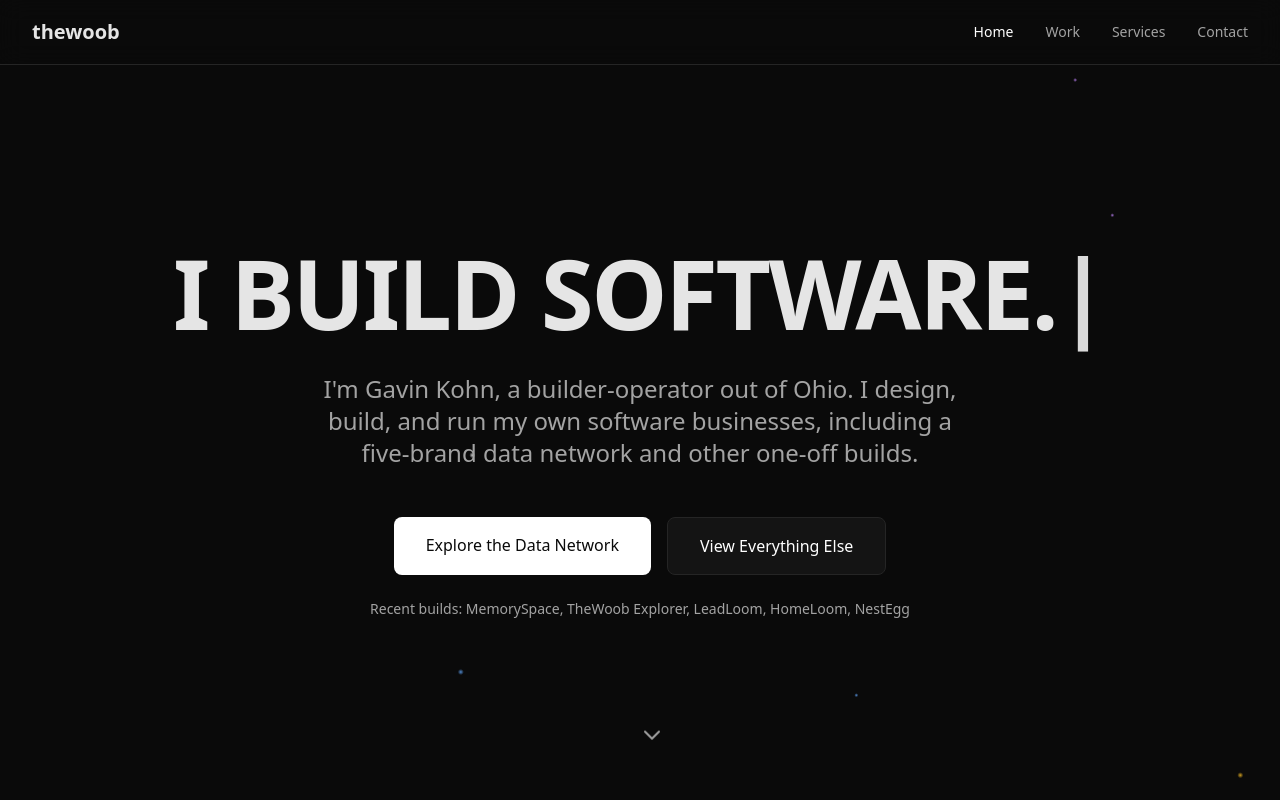
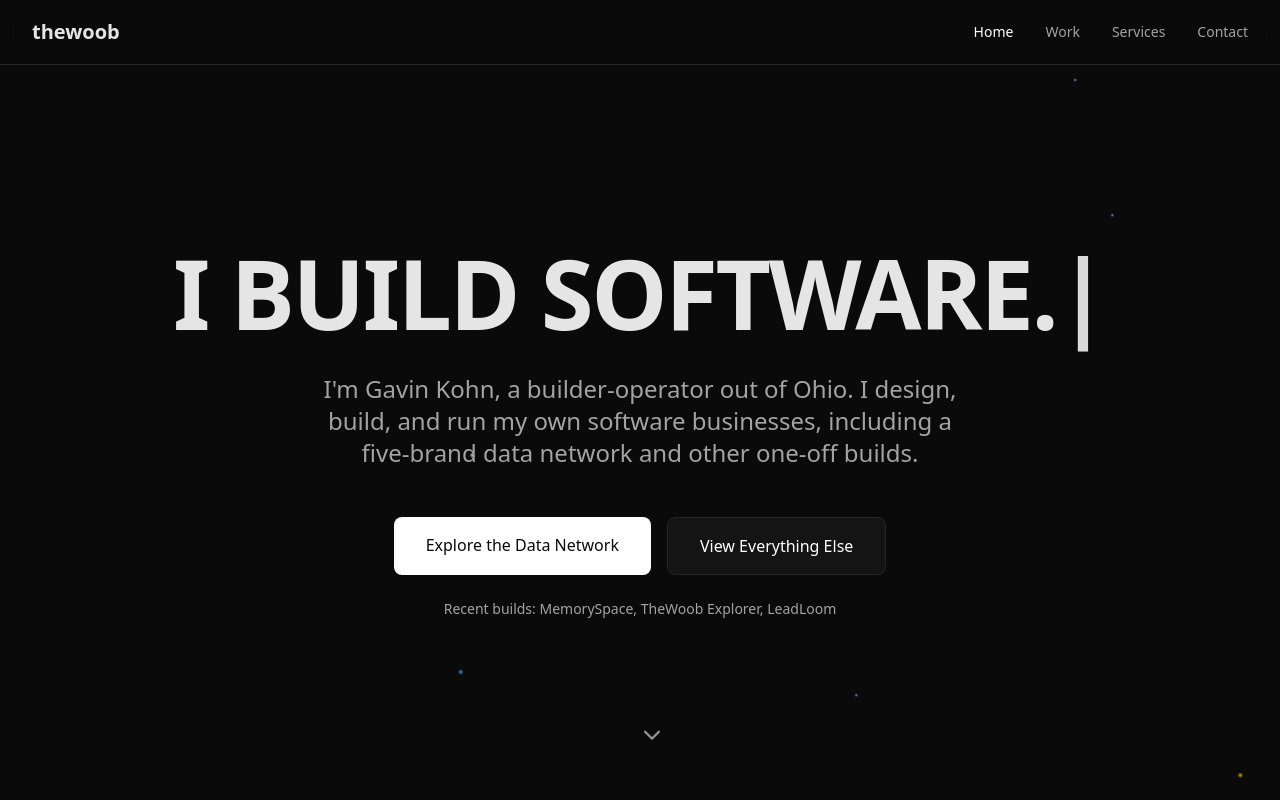
Before and after one commit to TheKingKohn/flagship, a Next.js app: page / in a window 1280 px wide. Shown: the top 800 px of the page. Built offline with nearby package versions, Linux system fonts and the light colour scheme.

Commit message:
Recent builds line: MemorySpace, Explorer, LeadLoom

```diff
--- a/src/app/page.tsx
+++ b/src/app/page.tsx
@@ -156,7 +156,7 @@ export default function HomePage() {
           </div>
 
           <p className="text-sm text-dark-muted mt-6">
-            Recent builds: <Link href="/work/memoryspace" className="hover:text-white transition-colors">MemorySpace</Link>, <Link href="/work/explorer" className="hover:text-white transition-colors">TheWoob Explorer</Link>, <Link href="/work/leadloom" className="hover:text-white transition-colors">LeadLoom</Link>, <Link href="/work/homeloom" className="hover:text-white transition-colors">HomeLoom</Link>, <Link href="/work/nestegg" className="hover:text-white transition-colors">NestEgg</Link>
+            Recent builds: <Link href="/work/memoryspace" className="hover:text-white transition-colors">MemorySpace</Link>, <Link href="/work/explorer" className="hover:text-white transition-colors">TheWoob Explorer</Link>, <Link href="/work/leadloom" className="hover:text-white transition-colors">LeadLoom</Link>
           </p>
         </div>
 
```
